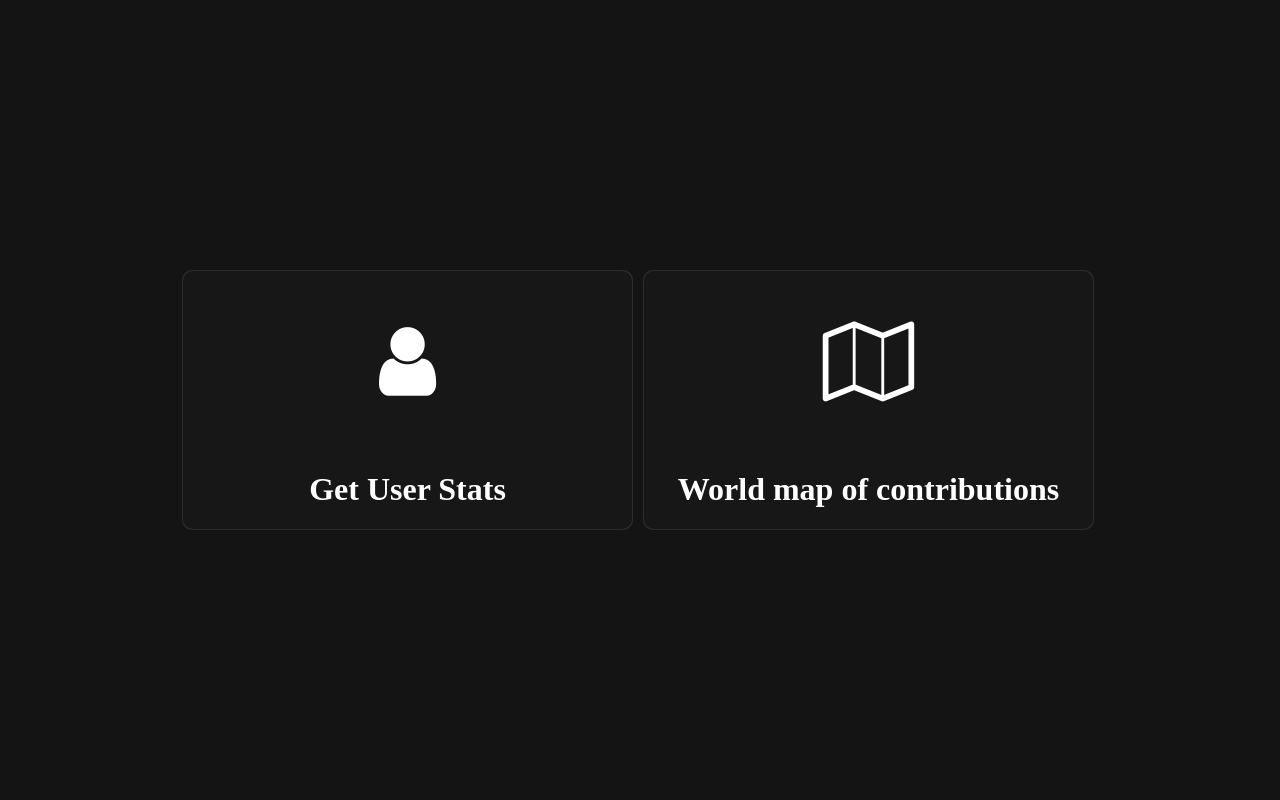
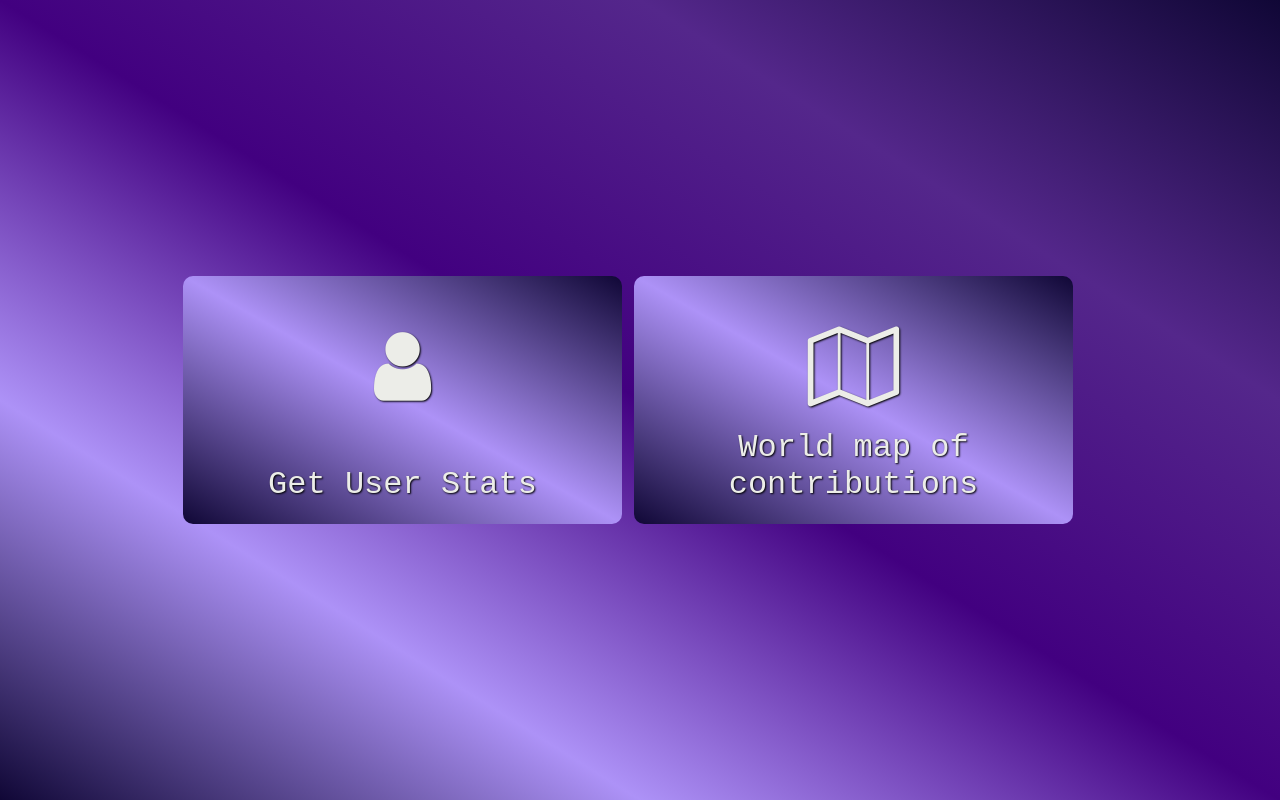
Before and after one commit to SWENG-2022-Main-Group-8/SWENG-VISUALISATION, a Flask app: page /menu in a window 1280 px wide. Run offline with Flask 2, Linux system fonts and the light colour scheme.

Commit message:
Styling for Menu page
Menu page now matches current theme (no structural changes)

```diff
--- a/server/static/styles/menu.css
+++ b/server/static/styles/menu.css
@@ -1,11 +1,13 @@
 :root {
-    --bg-color: rgb(20, 20, 20);
-    --card-color: rgb(23, 23, 23);
+    --bg-color: #100736;
+    --card-color: #837fb8;
 }
 
 .homepage {
+    font-family:'Courier New', Courier, monospace;
+    color:#ecede8;
+    font-size: medium;
     align-items: center;
-    background-color: var(--bg-color);
     display: flex;
     height: 100vh;
     justify-content: center;
@@ -23,11 +25,10 @@
 }
 
 .homeCard {
-    background-color: rgba(255, 255, 255, 0.1);
     border-radius: 10px;
     cursor: pointer;
-    height: 260px;
-    width: 451px;
+    height: 250px;
+    width: 441px;
     position: relative;
 }
 
@@ -68,7 +69,6 @@
 }
 
 .homeCard>.homeCard-content {
-    background-color: var(--card-color);
     border-radius: inherit;
     inset: 1px;
     height: calc(100% - 2px);
@@ -79,14 +79,25 @@
 }
 
 .homeCardTitle {
+    font-weight: lighter;
     position: absolute;
     width: 100%;
     bottom: 0;
-    color: white;
+    color: #ecede8;
+    text-shadow: 1px 1px 2px black;
 }
 
 .fa {
-    color: white;
+    color: #ecede8;
     font-size: 500%;
     padding-top: 50px;
+    text-shadow: 1px 1px 2px black;
 }
+
+.gradient-bg {
+    background-image: linear-gradient(to right top, #100736, #ad92f7,#420080, #54278b, #100736);
+}
+
+.gradient-button {
+    background-image: linear-gradient(to right top, #100736,#ad92f7,  #100736);
+}
--- a/server/templates/index.html
+++ b/server/templates/index.html
@@ -9,11 +9,11 @@
         <title>Group 8 Visualizer</title>
     </head>
 
-    <body class="homepage">
+    <body class="homepage gradient-bg">
         <div id="homeCards">
             <a href="/results">
                 <div class="homeCard">
-                    <div class="homeCard-content">
+                    <div class="homeCard-content gradient-button">
                         <div class="icons">
                             <i class="fa fa-user"></i>
                         </div>
@@ -24,7 +24,7 @@
             </a>
             <a href="/map">
                 <div class="homeCard">
-                    <div class="homeCard-content">
+                    <div class="homeCard-content gradient-button">
                         <div class="icons">
                             <i class="fa fa-map-o"></i>
                         </div>
```
